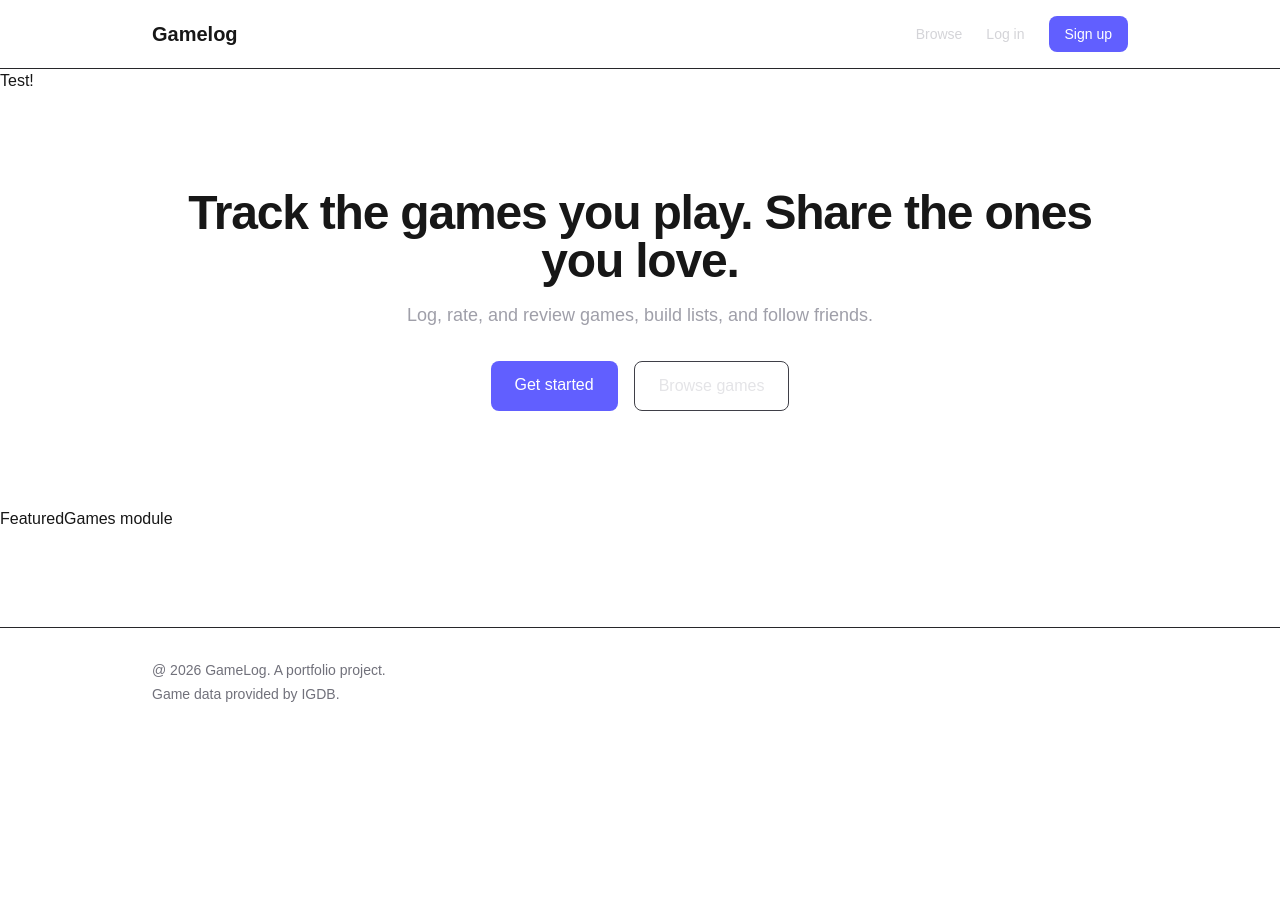
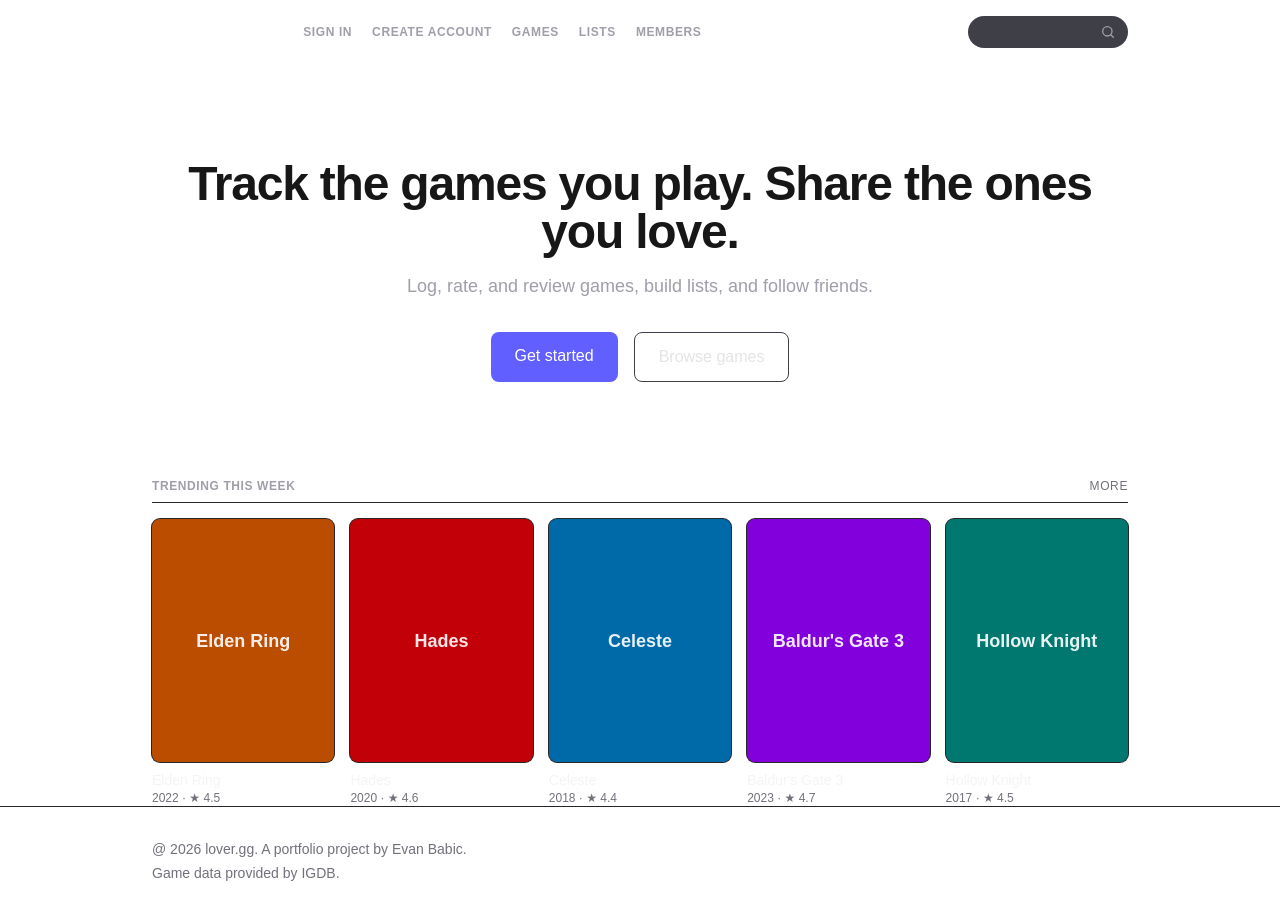
Before and after one commit to evan-babic/lovergg, a Next.js app: page / in a window 1280 px wide. Before the commit the page ends 800 px from the top, so only its background shows below. Built offline with nearby package versions, Linux system fonts and the light colour scheme.

Commit message:
ui changes to landing page

```diff
--- a/app/layout.tsx
+++ b/app/layout.tsx
@@ -9,9 +9,9 @@ export default function RootLayout({
 }) {
   return (
     <html lang="en">
-      <body>
+      <body className="flex min-h-screen flex-col bg-zinc-950 text-zinc-100">
         <Navbar />
-        <main>{children}</main>
+        <main className="flex-1">{children}</main>
         <Footer />
       </body>
     </html>
--- a/app/page.tsx
+++ b/app/page.tsx
@@ -4,7 +4,6 @@ import FeaturedGames from "@/components/FeaturedGames";
 export default function Home() {
   return (
     <>
-      <h1>Test!</h1>
       <Hero />
       <FeaturedGames />
     </>
--- a/components/FeaturedGames.tsx
+++ b/components/FeaturedGames.tsx
@@ -1,5 +1,26 @@
-// Placeholder for now
+import GameCard from "@/components/GameCard";
+import { trendingGames } from "@/lib/mock-games";
 
 export default function FeaturedGames() {
-  return <h1> FeaturedGames module </h1>;
+  return (
+    <section className="mx-auto max-w-5xl px-6">
+      <div className="mb-4 flex items-baseline justify-between border-b border-zinc-800 pb-2">
+        <h2 className="text-xs font-semibold uppercase tracking-wider text-zinc-400">
+          Trending this week
+        </h2>
+        <a
+          href="/games"
+          className="text-xs uppercase tracking-wider text-zinc-500 hover:text-white"
+        >
+          More
+        </a>
+      </div>
+
+      <div className="grid grid-cols-2 gap-4 sm:grid-cols-3 md:grid-cols-5">
+        {trendingGames.slice(0, 5).map((game) => (
+          <GameCard key={game.id} game={game} />
+        ))}
+      </div>
+    </section>
+  );
 }
--- a/components/Footer.tsx
+++ b/components/Footer.tsx
@@ -3,9 +3,9 @@
 export default async function Footer() {
     "use cache";
   return (
-    <footer className="mt-24 border-t border-zinc-800">
+    <footer className="border-t border-zinc-800">
       <div className="mx-auto max-w-5xl px-6 py-8 text-sm text-zinc-500">
-        <p>@ {new Date().getFullYear()} GameLog. A portfolio project.</p>
+        <p>@ {new Date().getFullYear()} lover.gg. A portfolio project by Evan Babic.</p>
         <p className="mt-1">Game data provided by IGDB.</p>
       </div>
     </footer>
--- a/components/Gamecard.tsx
+++ b/components/Gamecard.tsx
@@ -0,0 +1,37 @@
+// Gamecard component
+
+import Image from "next/image";
+import Link from "next/link";
+import type { Game } from "@/lib/mock-games";
+
+export default function GameCard({ game }: { game: Game }) {
+  return (
+    <Link href={`/games/${game.slug}`} className="group block">
+      <div
+        className={`relative aspect-3/4 overflow-hidden rounded-lg ring-1 ring-zinc-800 transition group-hover:ring-indigo-500 ${game.color}`}
+      >
+        {game.coverUrl ? (
+          <Image
+            src={game.coverUrl}
+            alt={`${game.title} cover`}
+            fill
+            sizes="(min-width: 768px) 20vw, 50vw"
+            className="object-cover"
+          />
+        ) : (
+          <div className="flex h-full items-center justify-center p-3 text-center text-lg font-bold text-white/90">
+            {game.title}
+          </div>
+        )}
+      </div>
+      <div className="mt-2">
+        <h3 className="truncate text-sm font-medium text-zinc-100 group-hover:text-white">
+          {game.title}
+        </h3>
+        <p className="text-xs text-zinc-500">
+          {game.year} · ★ {game.rating.toFixed(1)}
+        </p>
+      </div>
+    </Link>
+  );
+}
--- a/components/Navbar.tsx
+++ b/components/Navbar.tsx
@@ -1,29 +1,73 @@
-// Basic navbar code
+// Basic navbar code emulating Letterboxd style
 
 import Link from "next/link";
 
+const links = [
+  { href: "/games", label: "Games" },
+  { href: "/lists", label: "Lists" },
+  { href: "/members", label: "Members" },
+];
+
 export default function Navbar() {
   return (
-    <header className="border-b border-zinc-800">
-      <nav className="mx-auto flex max-w-5xl items-center justify-between px-6 py-4">
-        <Link href="/" className="text-xl font-bold">
-          Gamelog
+    <header>
+      <nav className="mx-auto flex max-w-5xl items-center gap-8 px-6 py-4">
+        <Link href="/" className="flex items-center gap-3">
+          <span className="text-2xl font-bold tracking-tight text-white mr-8">
+            lover.gg
+          </span>
         </Link>
 
-        <div className="flex items-center gap-6 text-sm">
-          <Link href="/games" className="text-zinc-300 hover:text-white">
-            Browse
-          </Link>
-          <Link href="/login" className="text-zinc-300 hover:text-white">
-            Log in
-          </Link>
-          <Link
-            href="/signup"
-            className="rounded-lg bg-indigo-500 px-4 py-2 font-medium text-white hover:bg-indigo-400"
-          >
-            Sign up
-          </Link>
-        </div>
+        <ul className="flex items-center gap-5 text-xs font-semibold uppercase tracking-wider text-zinc-400">
+          <li>
+            <Link href="/login" className="hover:text-white">
+              Sign in
+            </Link>
+          </li>
+          <li>
+            <Link href="/signup" className="hover:text-white">
+              Create account
+            </Link>
+          </li>
+          {links.map((link) => (
+            <li key={link.href} className="hidden md:block">
+              <Link href={link.href} className="hover:text-white">
+                {link.label}
+              </Link>
+            </li>
+          ))}
+        </ul>
+
+        <form action="/games" className="ml-auto hidden sm:block">
+          <div className="relative">
+            <input
+              type="search"
+              name="q"
+              aria-label="Search games"
+              className="w-40 rounded-full bg-zinc-700 py-1.5 pl-4 pr-9 text-sm text-white outline-none focus:ring-2 focus:ring-indigo-500"
+            />
+            <button
+              type="submit"
+              aria-label="Search"
+              className="absolute right-3 top-1/2 -translate-y-1/2 text-zinc-400 hover:text-white"
+            >
+              <svg
+                width="16"
+                height="16"
+                viewBox="0 0 24 24"
+                fill="none"
+                stroke="currentColor"
+                strokeWidth="2"
+                strokeLinecap="round"
+                strokeLinejoin="round"
+                aria-hidden="true"
+              >
+                <circle cx="11" cy="11" r="7" />
+                <path d="m20 20-3.5-3.5" />
+              </svg>
+            </button>
+          </div>
+        </form>
       </nav>
     </header>
   );
--- /dev/null
+++ b/lib/mock-games.ts
@@ -0,0 +1,54 @@
+// Game data structure to be used throughout website
+export type Game = {
+  id: number;
+  slug: string;
+  title: string;
+  year: number;
+  rating: number;
+  coverUrl?: string;
+  color: string;
+};
+
+// Placeholder games for building UI
+export const trendingGames: Game[] = [
+  {
+    id: 1,
+    slug: "elden-ring",
+    title: "Elden Ring",
+    year: 2022,
+    rating: 4.5,
+    color: "bg-amber-700",
+  },
+  {
+    id: 2,
+    slug: "hades",
+    title: "Hades",
+    year: 2020,
+    rating: 4.6,
+    color: "bg-red-700",
+  },
+  {
+    id: 3,
+    slug: "celeste",
+    title: "Celeste",
+    year: 2018,
+    rating: 4.4,
+    color: "bg-sky-700",
+  },
+  {
+    id: 4,
+    slug: "baldurs-gate-3",
+    title: "Baldur's Gate 3",
+    year: 2023,
+    rating: 4.7,
+    color: "bg-purple-700",
+  },
+  {
+    id: 5,
+    slug: "hollow-knight",
+    title: "Hollow Knight",
+    year: 2017,
+    rating: 4.5,
+    color: "bg-teal-700",
+  },
+];
```
